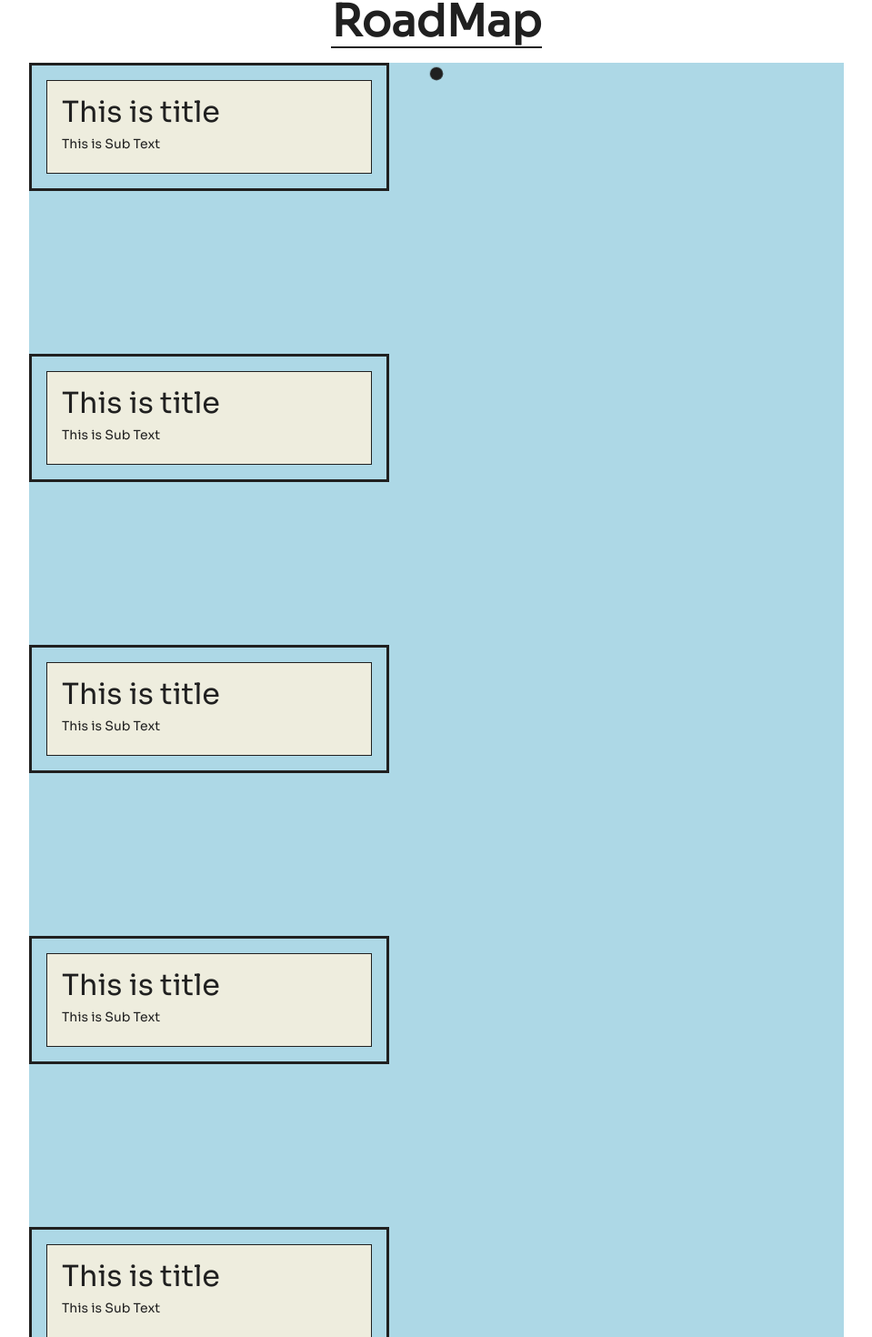
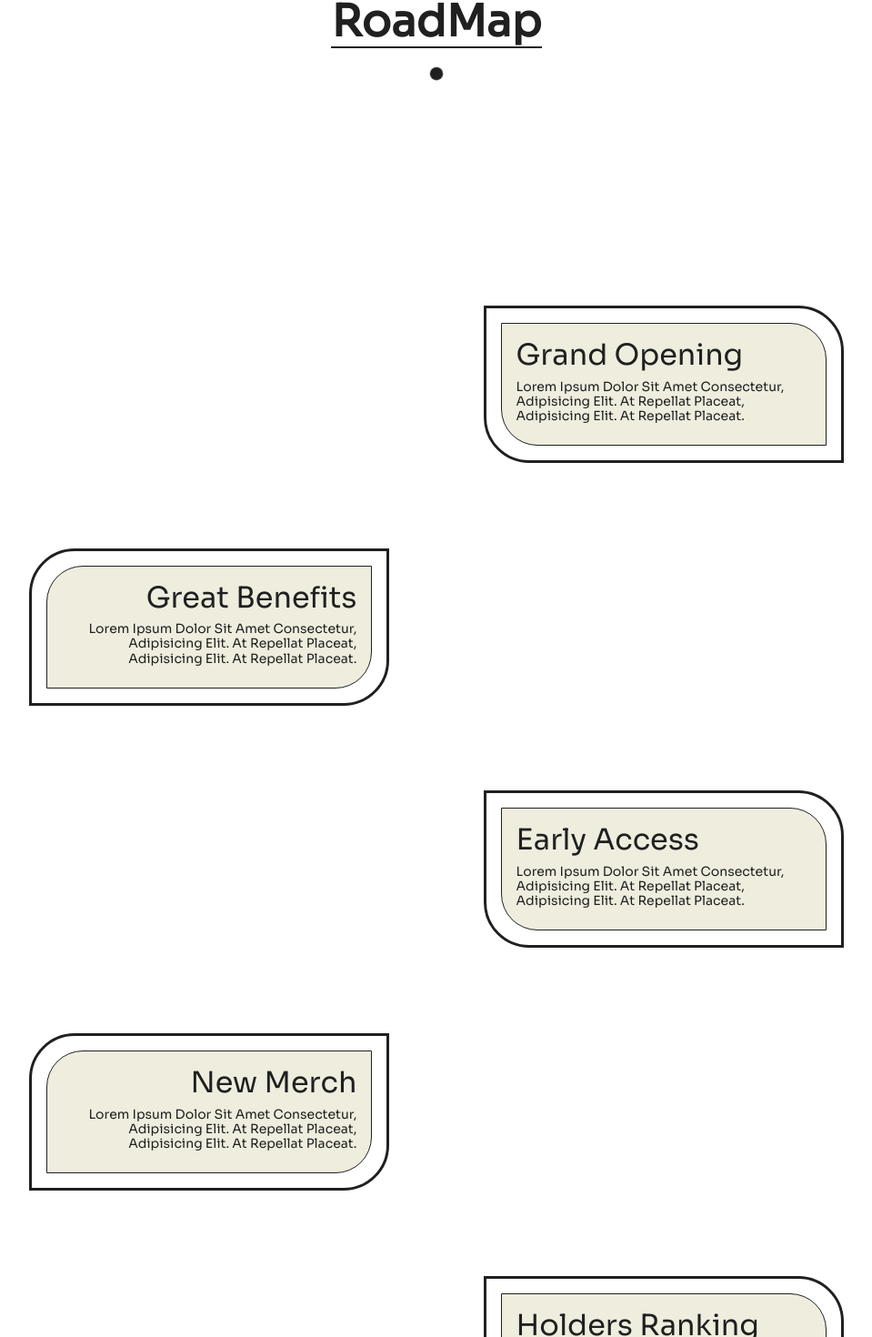
Before and after one commit to juverasworld/nft, a React (Create React App) app: page / in a window 1280 px wide. Shown: the part 1620-3090 px from the top of the page at 91% size, without its empty margins (160-1119 px from the left). Built offline with nearby package versions, Linux system fonts and the light colour scheme; a web font is replaced by a local one.

Commit message:
concluded the roadmap section

```diff
--- a/src/components/section/Roadmap.jsx
+++ b/src/components/section/Roadmap.jsx
@@ -1,6 +1,9 @@
-import React from "react";
+import React, { useLayoutEffect } from "react";
 import styled from "styled-components";
 import DrawSvg from "../DrawSvg";
+import { useRef } from "react";
+import gsap from "gsap";
+import { ScrollTrigger } from "gsap/ScrollTrigger";
 
 const Section = styled.section`
   min-height: 100vh;
@@ -38,7 +41,6 @@
   align-items: center;
 `;
 
-
 const Items = styled.ul`
 list-style:none;
 width:100%;
@@ -47,68 +49,125 @@
 flex-direction:column;
 justify-content:center;
 align-items:center;
-background-color:lightblue;
-`
+
+&>*:nth-of-type(2n+1){
+  justify-content:start;
+
+  div{
+    border-radius: 50px 0 50px 0;
+    text-align:right;
+  }
+  p{
+    border-radius: 40px 0 40px 0;
+
+  }
+}
+&>*:nth-of-type(2n){
+  justify-content:end;
+  div{
+    border-radius:0 50px 0 50px;
+    text-align-left;
+  }
+  p{
+    border-radius:0 40px 0 40px;
+
+  }
+}
+
+
+`;
 
 const Item = styled.li`
-width:100%;
-height:100%;
-display:flex;
-
-`
+  width: 100%;
+  height: 100%;
+  display: flex;
+`;
 const ItemContainer = styled.div`
-width:40%;
-height:fit-content;
-padding:1rem;
-border:3px solid ${props=>props.theme.text};
-`
+  width: 40%;
+  height: fit-content;
+  padding: 1rem;
+  border: 3px solid ${(props) => props.theme.text};
+`;
 
 const SubTitle = styled.span`
-display:block;
-font-size:${props=> props.theme.fontxl};
+  display: block;
+  font-size: ${(props) => props.theme.fontxl};
   text-transform: capitialize;
-color:${props=>props.theme.text};
-`
+  color: ${(props) => props.theme.text};
+`;
 
 const Text = styled.span`
-display:block;
-font-size:${props=> props.theme.fontsm};
+  display: block;
+  font-size: ${(props) => props.theme.fontsm};
   text-transform: capitialize;
-color:${props=>props.theme.text};
+  color: ${(props) => props.theme.text};
 
-font-weight:400;
-margin:0.5rem 0;
+  font-weight: 400;
+  margin: 0.5rem 0;
+`;
 
-`
+const Box = styled.p`
+  height: fit-content;
+  background-color: ${(props) => props.theme.carouselColor};
+  color: ${(props) => props.theme.text};
+  padding: 1rem;
+  position: relative;
+  border: 1px solid ${(props) => props.theme.text};
+`;
 
-const Box= styled.p`
-height:fit-content;
-background-color:${props=> props.theme.carouselColor};
-color:${props=> props.theme.text};
-padding:1rem;
-position:relative;
-border:1px solid ${props=> props.theme.text};
-`
-
-const RoadMapItem = ({title, subText}) =>{
-  return(
-    <Item>
+const RoadMapItem = ({ title, subText, addToRefs }) => {
+  return (
+    <Item ref={addToRefs}>
       <ItemContainer>
         <Box>
-  <SubTitle>
-{title}
-  </SubTitle>
-  <Text>
-    {subText}
-  </Text>
+          <SubTitle>{title}</SubTitle>
+          <Text>{subText}</Text>
         </Box>
       </ItemContainer>
     </Item>
+  );
+};
+
+const Roadmap = () => {
+  const revealRefs = useRef([]);
+  revealRefs.current = [];
+  gsap.registerPlugin(ScrollTrigger);
+  const addToRefs = (el) => {
+    if (el && !revealRefs.current.includes(el)) {
+      revealRefs.current.push(el);
+    }
+  };
+
+  useLayoutEffect(() => {
+    let t1 = gsap.timeline();
+
+revealRefs.current.forEach((el, index)=>{
+
+  t1.fromTo(
+    el.childNodes[0],
+    {
+      y: "0"
+    },{
+      y:"-30%",
+
+      scrollTrigger:{
+        id: `section-${index+1}`,
+        trigger: el,
+        start: "top center+=200px",
+        end: "bottom center",
+        scrub:true,
+
+      }
+    }
   )
-}
+
+} )
 
 
-const Roadmap = () => {
+
+
+    return () => {};
+  }, []);
   return (
     <Section>
       <Title>RoadMap</Title>
@@ -117,11 +176,32 @@
           <DrawSvg />
         </SvgContainer>
         <Items>
-         <RoadMapItem title="This is title" subText="This is Sub Text"/>
-         <RoadMapItem title="This is title" subText="This is Sub Text"/>
-         <RoadMapItem title="This is title" subText="This is Sub Text"/>
-         <RoadMapItem title="This is title" subText="This is Sub Text"/>
-         <RoadMapItem title="This is title" subText="This is Sub Text"/>
+          <Item>&nbsp;</Item>
+          <RoadMapItem
+            addToRefs={addToRefs}
+            title="Grand Opening"
+            subText="Lorem Ipsum Dolor Sit Amet Consectetur, Adipisicing Elit. At Repellat Placeat, Adipisicing Elit. At Repellat Placeat."
+          />
+          <RoadMapItem
+            addToRefs={addToRefs}
+            title="Great Benefits"
+            subText="Lorem Ipsum Dolor Sit Amet Consectetur, Adipisicing Elit. At Repellat Placeat, Adipisicing Elit. At Repellat Placeat."
+          />
+          <RoadMapItem
+            addToRefs={addToRefs}
+            title="Early Access"
+            subText="Lorem Ipsum Dolor Sit Amet Consectetur, Adipisicing Elit. At Repellat Placeat, Adipisicing Elit. At Repellat Placeat."
+          />
+          <RoadMapItem
+            addToRefs={addToRefs}
+            title="New Merch"
+            subText="Lorem Ipsum Dolor Sit Amet Consectetur, Adipisicing Elit. At Repellat Placeat, Adipisicing Elit. At Repellat Placeat."
+          />
+          <RoadMapItem
+            addToRefs={addToRefs}
+            title="Holders Ranking"
+            subText="Lorem Ipsum Dolor Sit Amet Consectetur, Adipisicing Elit. At Repellat Placeat, Adipisicing Elit. At Repellat Placeat."
+          />
         </Items>
       </Container>
     </Section>
```
Lines whose indentation alone changed are shown as unchanged.
